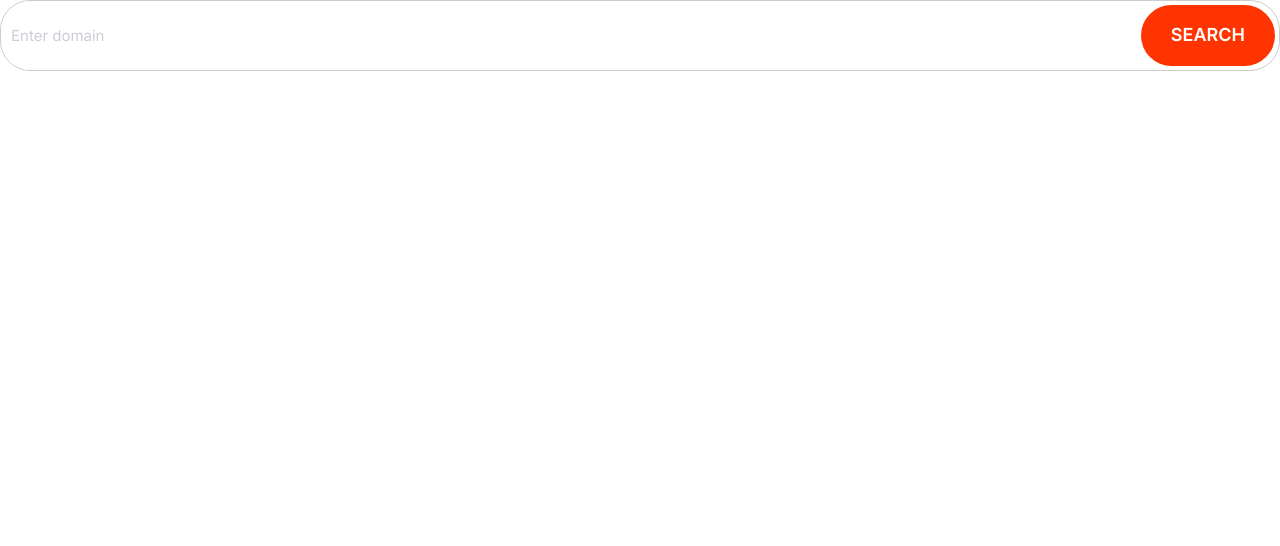
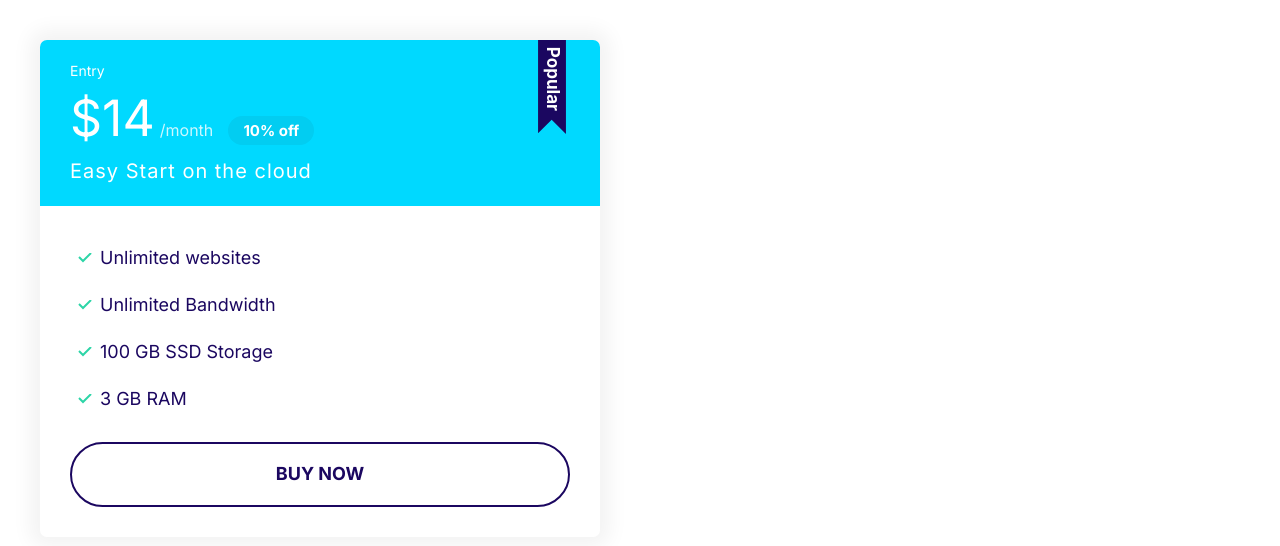
Before and after one commit to Goodybag37/domain, a plain HTML site: page index.html in a window 1280 px wide. Drawn offline with Linux system fonts and the light colour scheme.

Commit message:
adding the card and the plan

```diff
--- a/css/styles.css
+++ b/css/styles.css
@@ -107,6 +107,21 @@ a{
 
 .badge--secondary{
     background-color: var(--color-secondary);
+}
+
+.badge--small{
+    font-size:1.6rem;
+    padding: 0.5rem 1.5rem;
+
+}
+
+@media screen and (min-width: 1024px){
+    .badge{
+        font-size:1.5rem;
+    }
+    .badge--small{
+
+    }
 }
 
 /* lists */
@@ -257,3 +272,84 @@ a{
     font-size:1.5rem;
    }
 }
+/* cards */
+.card{
+    border-radius: 7px;
+    box-shadow: 0 0 20px 10px #f3f3f3;
+    overflow: hidden;
+}
+
+.card__header, .card__body{
+    padding:2rem 3rem;
+}
+
+
+.card--primary .card__header{
+    background: var(--color-primary);
+    color:#fff;
+}
+
+.card--secondary .card__header{
+    background: var(--color-secondary);
+    color:#fff;
+}
+
+.card--secondary .badge--secondary{
+    background: #02cdf1;
+}
+
+/* plans */
+.plan__name{
+    color:#fff;
+    margin: 0;
+    font-weight: 500;
+    font-size: 2.4rem;
+}
+
+.plan__price{
+    font-size: 6rem;
+}
+
+.plan__billing-cycle{
+    font: size 2.4rem;
+    font-weight: 300;
+    opacity: 0.8;
+    margin-right: 1rem;
+}
+
+.plan__description{
+    font-size:2rem;
+    font-weight:300;
+    letter-spacing:1px;
+    display: block;
+}
+
+.plan .list__item{
+    margin-bottom: 2rem;
+}
+
+.plan--popular .card__header{
+    position:relative;
+}
+.plan--popular .card__header::before{
+    content:url(../images/popular.svg);
+    width:40px;
+    display: inline-block;
+    position:absolute;
+    top:-6px;
+    right:5%;
+}
+
+@media screen and (min-width: 1024px) {
+    .plan__name{
+        font-size: 1.4rem;
+    }
+
+    .plan__price{
+        font-size: 5rem;
+    }
+
+    .plan__billing-cycle{
+        font-size: 1.6rem;
+    }
+}
--- a/index.html
+++ b/index.html
@@ -5,14 +5,34 @@
     <meta name="viewport" content="width=device-width, initial-scale=1.0">
     <link rel="preconnect" href="https://fonts.googleapis.com">
     <link rel="preconnect" href="https://fonts.gstatic.com" crossorigin>
-    <link href="https://fonts.googleapis.com/css2?family=Inter:wght@400;600;300;700&display=swap" rel="stylesheet">
+    <link href="https://fonts.googleapis.com/css2?family=Inter:wght@400;700&display=swap" rel="stylesheet">
     <link rel="stylesheet" href="css/normalize.css">
     <link rel="stylesheet" href="css/styles.css">
     <title>Document</title>
 </head>
 <body>
-<div class="input-group">
-    <input type="text" class="input" placeholder="Enter domain" id="">
-    <button class="btn btn--accent">Search</button>
-</div>
+    <div style="width: 50%; padding:4rem;">
+        <div class="plan plan--popular">
+            <div class="card card--secondary">
+                <header class="card__header">
+                <h3 class="plan__name">Entry</h3>
+                <span class="plan__price">$14</span>
+                <span class="plan__billing-cycle">/month</span>
+                <span class="badge badge--secondary badge--small">10% off</span>
+                <span class="plan__description"> Easy Start on the cloud</span>
+                </header>
+                <div class="card__body">
+                    <ul class="list list--tick">
+                        <li class="list__item">Unlimited websites</li>
+                        <li class="list__item">Unlimited Bandwidth</li>
+                        <li class="list__item">100 GB SSD Storage</li>
+                        <li class="list__item">3 GB RAM</li>
+                    </ul>
+                    <button class="btn btn--outline btn--block">Buy Now</button>
+                </div>
+
+            </div>
+        </div>
+    </div>
+    </body>
 </html>
```
Also changed, not shown: images/popular.svg (added).
